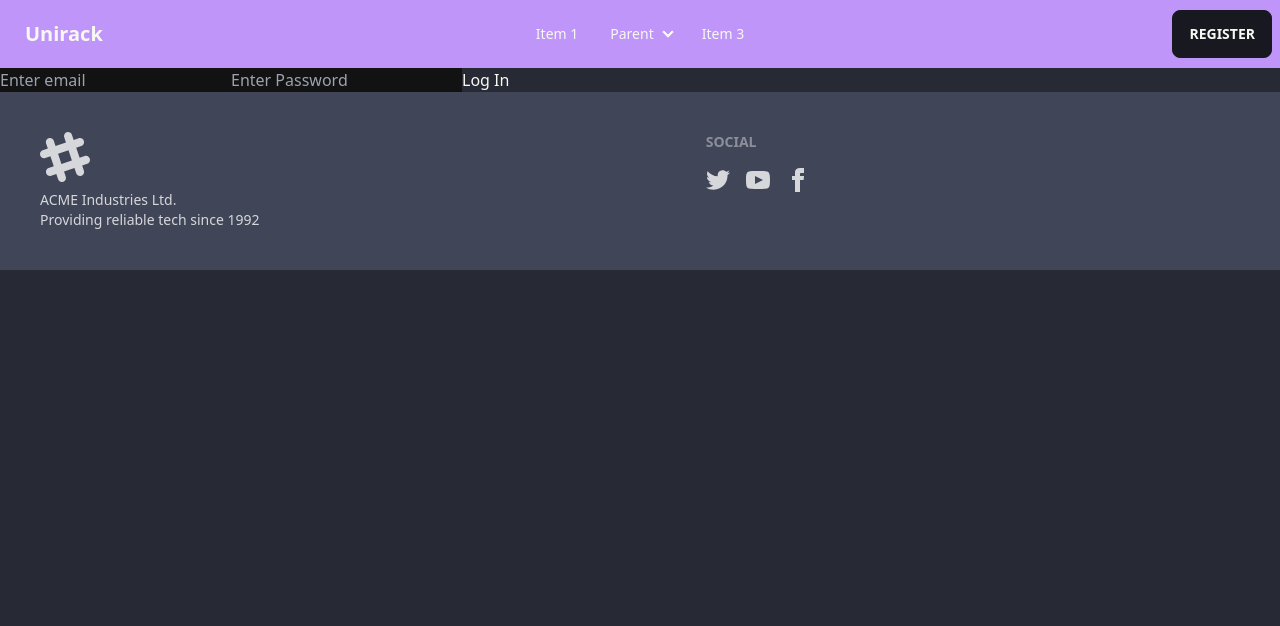
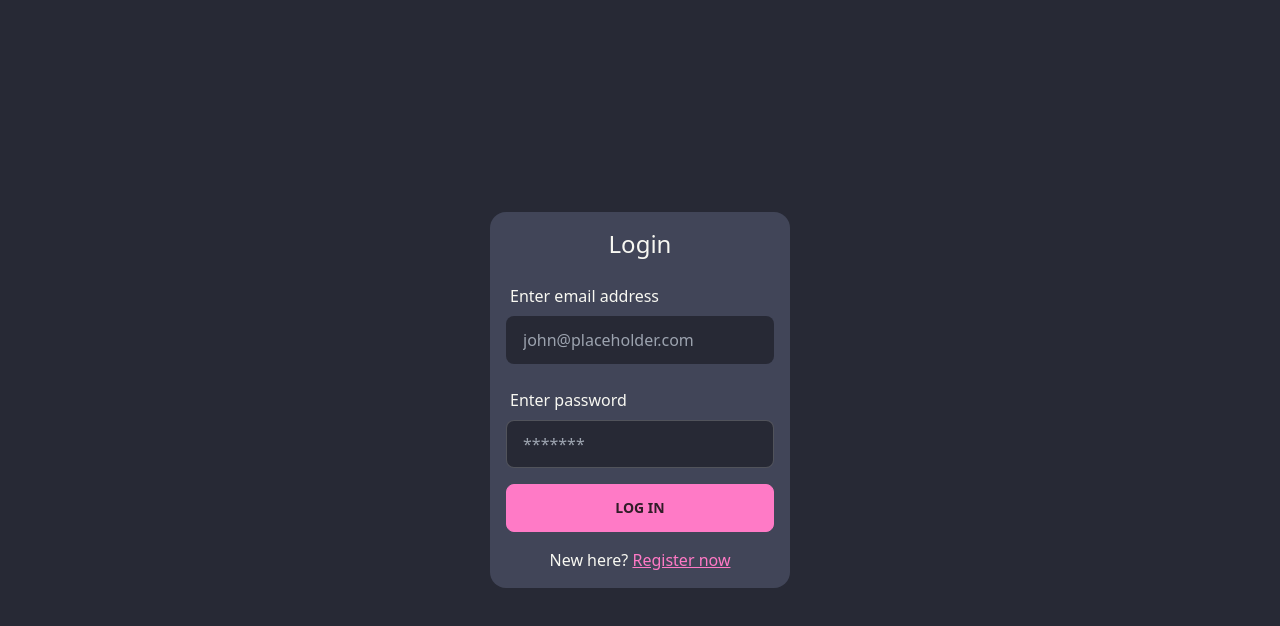
Before and after one commit to najmulhc/unitrack-client, a React (Vite) app: page /login in a window 1280 px wide. Shown: the top 626 px of the page. Built offline with nearby package versions, Linux system fonts and the light colour scheme.

Commit message:
login page done

```diff
--- a/src/pages/auth/Login.tsx
+++ b/src/pages/auth/Login.tsx
@@ -1,10 +1,11 @@
 import { useForm } from "react-hook-form";
-import PageContainer from "../../components/PageContainer";
-
+import {useState} from "react"
+import { Link } from "react-router-dom";
 
 
 const Login = () => {
   const { register, handleSubmit, reset } = useForm();
+  const [error, setError] = useState<string>("")
 
   const onSubmit = (data: any) => {
     console.log(data);
@@ -12,23 +13,49 @@ const Login = () => {
   };
 
   return (
-    <PageContainer>
-      <form onSubmit={handleSubmit(onSubmit)}>
+    <main className="min-h-screen flex justify-center items-center ">
+      <div className="card w-[300px] bg-neutral p-4 gap-4 text-center ">
+        <h2 className="text-2xl">Login</h2>
+        <form className="flex flex-col gap-4" onSubmit={handleSubmit(onSubmit)}>
+          <div className="form-control">
+            <label className="label" htmlFor="email">
+              Enter email address
+            </label>
             <input
+              className="input bg-base w-full "
               type="email"
               id="email-input"
-          placeholder="Enter email"
+              placeholder="john@placeholder.com"
               {...register("email")}
             />
+          </div>
+          <div className="form-control">
+            <label className="label" htmlFor="password">
+              Enter password
+            </label>
             <input
+              className="input w-full  input-bordered"
               type="password"
-          id="password-input"
-          placeholder="Enter Password"
+              id="password"
+              placeholder="*******"
               {...register("password")}
             />
-        <button type="submit">Log In</button>
+          </div>
+
+          <button className="btn btn-primary w-full" type="submit">
+            Log in
+          </button>
+
+          <p>
+          New here?{" "}
+            <Link className="underline text-primary" to="/register">
+              {" "}
+              Register now
+            </Link>
+          </p>
         </form>
-    </PageContainer>
+      </div>
+    </main>
   );
 };
 
```
Lines whose indentation alone changed are shown as unchanged.
